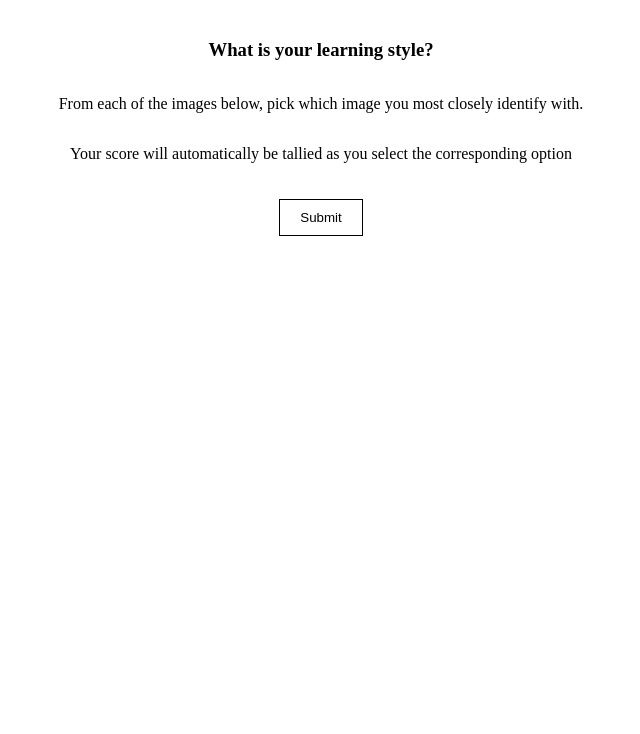
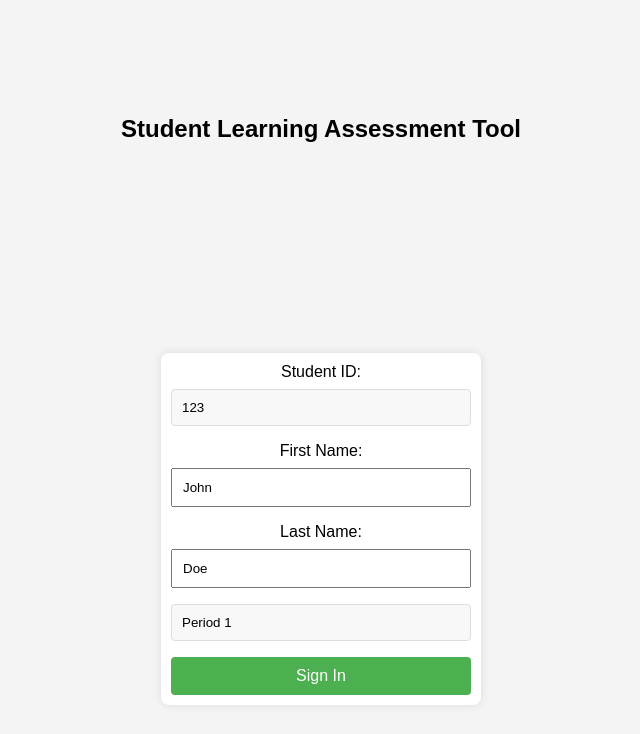
Before and after one commit to bhengen/learning_style, a PHP site: page /index.html in a window 1280 px wide. Shown: the top 734 px of the page, without its empty margins (319-959 px from the left). Run offline with PHP 8.4, Linux system fonts and the light colour scheme.

Commit message:
added more styling to the assessement page. renamed process_data.php to update_student_record.php to make the file name more clear on purpose

```diff
--- a/assessment_page.php
+++ b/assessment_page.php
@@ -1,5 +1,5 @@
 <?php
-    include_once('php/process_data.php');
+    //include_once('php/process_data.php');
 ?>
     <!DOCTYPE html>
     <html lang="en">
--- a/index.html
+++ b/index.html
@@ -3,18 +3,32 @@
 <head>
     <meta charset="UTF-8">
     <meta name="viewport" content="width=device-width, initial-scale=1.0">
-    <title>Student Learning Style Assessment</title>
-    <link rel="stylesheet" href="css/styles.css">
-
+    <link rel="stylesheet" href="css/login.css">
+    <script src="https://code.jquery.com/jquery-3.6.4.min.js"></script>
+    <title>Sign In</title>
 </head>
 <body>
-    <h3>What is your learning style?</h3>
-    <p>From each of the images below, pick which image you most closely identify with.</p>
-    <p>Your score will automatically be tallied as you select the corresponding option</p>
+    <h2>Student Learning Assessment Tool</h2>
+    <form id="assessmentForm" name="assessmentForm" method="post" action="gallery.php">
+        <label for="studentId">Student ID:</label>
+        <select id="studentId" name="studentId">
+            <option value="123">123</option>
+            <!-- Add other options as needed -->
+        </select>
 
-    <div id="imageContainer"></div>
-    <button id="submitButton">Submit</button>
+        <label for="firstName">First Name:</label>
+        <input type="text" id="firstName" name="firstName" value="John" required>
 
-    <script src="scripts/main.js" defer type="text/javascript"></script>
+        <label for="lastName">Last Name:</label>
+        <input type="text" id="lastName" name="lastName" value="Doe" required>
+
+        <select id="classPeriod" name="classPeriod" required>
+            <option value="1">Period 1</option>
+            <option value="2">Period 2</option>
+            <!-- Add other options as needed -->
+        </select>
+
+        <button type="submit" id="submitButton">Sign In</button>
+    </form>
 </body>
 </html>
--- a/php/get_student_data.php
+++ b/php/get_student_data.php
@@ -1,4 +1,6 @@
 <?php
+    // script to get the individual student to automatically populate the from
+    // the index.php page
 
     header('Content-Type: application/json');
 
--- a/php/students.php
+++ b/php/students.php
@@ -1,5 +1,6 @@
 <?php
 include ("db.php");
+
 // program to display the student records as cards on the web page
 
 // add a blank card at the beginning to add the capability to add a student
--- a/script/main.js
+++ b/script/main.js
@@ -1,4 +1,6 @@
-// Generate data
+// script to load the images on the screen
+// and tally the results
+// called from assessment_page.php
 
 let weightsData;
 let images = [];
```
Also changed, not shown: index.php (+11 -19 lines), php/outpu.json (deleted, +0 -1 lines), process.php (deleted, +0 -23 lines), 1 other file.
